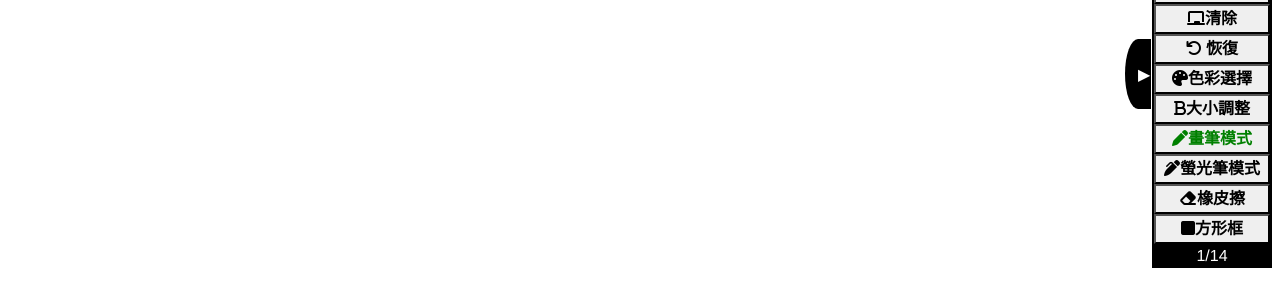
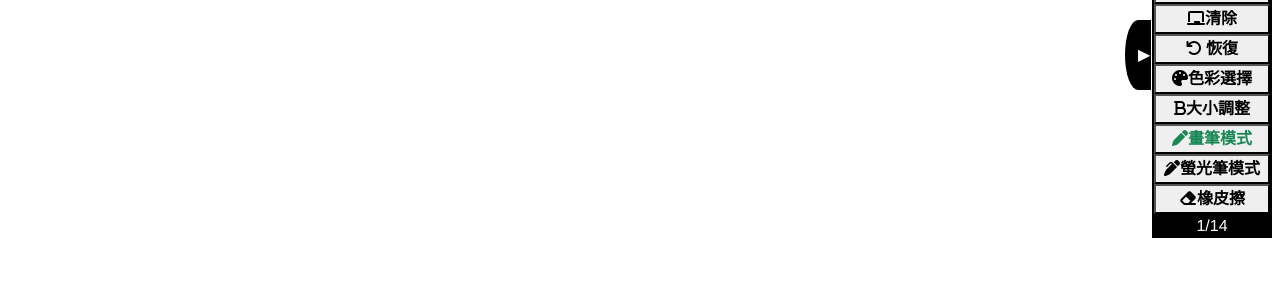
Before and after one commit to nodel33031/Protofoli220304, a Vue app: page /viewboard in a window 1280 px wide. Shown: the part 246-540 px from the top of the page. Built offline with nearby package versions, Linux system fonts and the light colour scheme; what vue3-video-play would draw is missing.

Commit message:
btn寫法精簡

```diff
--- a/src/views/viewboard.vue
+++ b/src/views/viewboard.vue
@@ -69,41 +69,26 @@
         >
       </button>
       <button
-        class="penMode"
-        @click="
-          currentTool = 'paint-brush';
-          changePaint();
-        "
+        :class="{'text-success':currentTool=='paint-brush'}"
+        @click="currentTool = 'paint-brush'; "
       >
         <i class="fas fa-pen" style="width: 100px">畫筆模式</i>
       </button>
       <button
-        class="highlighterMode"
-        @click="
-          currentTool = 'highlighter';
-          changeHighlighter();
-        "
+        :class="{'text-success':currentTool=='highlighter'}"
+        @click="currentTool = 'highlighter'; "
       >
         <i class="fas fa-pen-alt" style="width: 100px">螢光筆模式</i>
       </button>
       <button
-        class="eraserMode"
+        :class="{'text-success':currentTool=='eraser'}"
         @click="
           currentTool = 'eraser';
-          changeEraser();
         "
       >
         <i class="fas fa-eraser" style="width: 100px">橡皮擦</i>
       </button>
-      <button
-        class="squareMode"
-        @click="
-          currentTool = 'square';
-          changeSquare();
-        "
-      >
-        <i class="fas fa-square" style="width: 100px">方形框</i>
-      </button>
+
       <div class="page" style="color: white">
         {{ pageNum }}/{{ pageTotalNum }}
       </div>
@@ -247,21 +232,7 @@ export default {
     };
   },
   methods: {
-    // setCanvasTempPositionSquare(x,y){
-    //   this.tempPositionSquare={x,y}
-    // },
-    // setTempSquare() {
-    //   let ctx = this.canvasContext;
-    //   let canvas = ctx.canvas;
-    //   let tempSquare = ctx.getImageData(0, 0, canvas.width, canvas.height);
-    //   this.tempSquare = tempSquare;
-    // },
-    // getCanvasMousePosition(offsetX, offsetY) {
-    //   let canvasPosition = this.canvasContext.canvas.getBoundingClientRect();
-    //   let x = offsetX - canvasPosition.x;
-    //   let y = offsetY - canvasPosition.y;
-    //   return { x, y };
-    // },
+
     aaa(){
       document.getElementById("boardHeader").style.display = "none";
     },
@@ -280,13 +251,7 @@ export default {
       let tempSquare = ctx.getImageData(0, 0, canvas.width, canvas.height);
       window.history.pushState(tempSquare, null);
     },
-    // setTempCanvas() {
-    //   let ctx = this.canvasContext;
-    //   let canvas = ctx.canvas;
-    //   let tempCanvas = ctx.getImageData(0, 0, canvas.width, canvas.height);
-    //   this.tempCanvas = tempCanvas;
-    //   console.log(tempCanvas);
-    // },
+
     resetCanvas() {
       let canvas = this.canvasContext.canvas;
       this.canvasContext.clearRect(0, 0, canvas.width, canvas.height);
@@ -310,34 +275,7 @@ export default {
         );
       }
     },
-    changeHighlighter() {
-      this.currentTool = "highlighter";
-      document.querySelector(".penMode").style.color = "black";
-      document.querySelector(".eraserMode").style.color = "black";
-      document.querySelector(".squareMode").style.color = "black";
-      document.querySelector(".highlighterMode").style.color = "green";
-    },
-    changePaint() {
-      this.currentTool = "paint-brush";
-      document.querySelector(".penMode").style.color = "green";
-      document.querySelector(".eraserMode").style.color = "black";
-      document.querySelector(".squareMode").style.color = "black";
-      document.querySelector(".highlighterMode").style.color = "black";
-    },
-    changeEraser() {
-      this.currentTool = "eraser";
-      document.querySelector(".penMode").style.color = "black";
-      document.querySelector(".eraserMode").style.color = "green";
-      document.querySelector(".squareMode").style.color = "black";
-      document.querySelector(".highlighterMode").style.color = "black";
-    },
-    changeSquare() {
-      this.currentTool = "square";
-      document.querySelector(".penMode").style.color = "black";
-      document.querySelector(".eraserMode").style.color = "black";
-      document.querySelector(".squareMode").style.color = "green";
-      document.querySelector(".highlighterMode").style.color = "black";
-    },
+
     isColorActive(color) {
       return this.currentColor && color == this.currentColor.name
         ? " active"
@@ -467,12 +405,14 @@ export default {
       var page = this.pageNum;
       page = page > 1 ? page - 1 : this.pageTotalNum;
       this.pageNum = page;
+      this.resetCanvas()
     },
     // 下一頁函數
     nextPage() {
       var page = this.pageNum;
       page = page < this.pageTotalNum ? page + 1 : 1;
       this.pageNum = page;
+      this.resetCanvas()
     },
     // 其他的一些回調函數。
     pdfError(error) {
```
